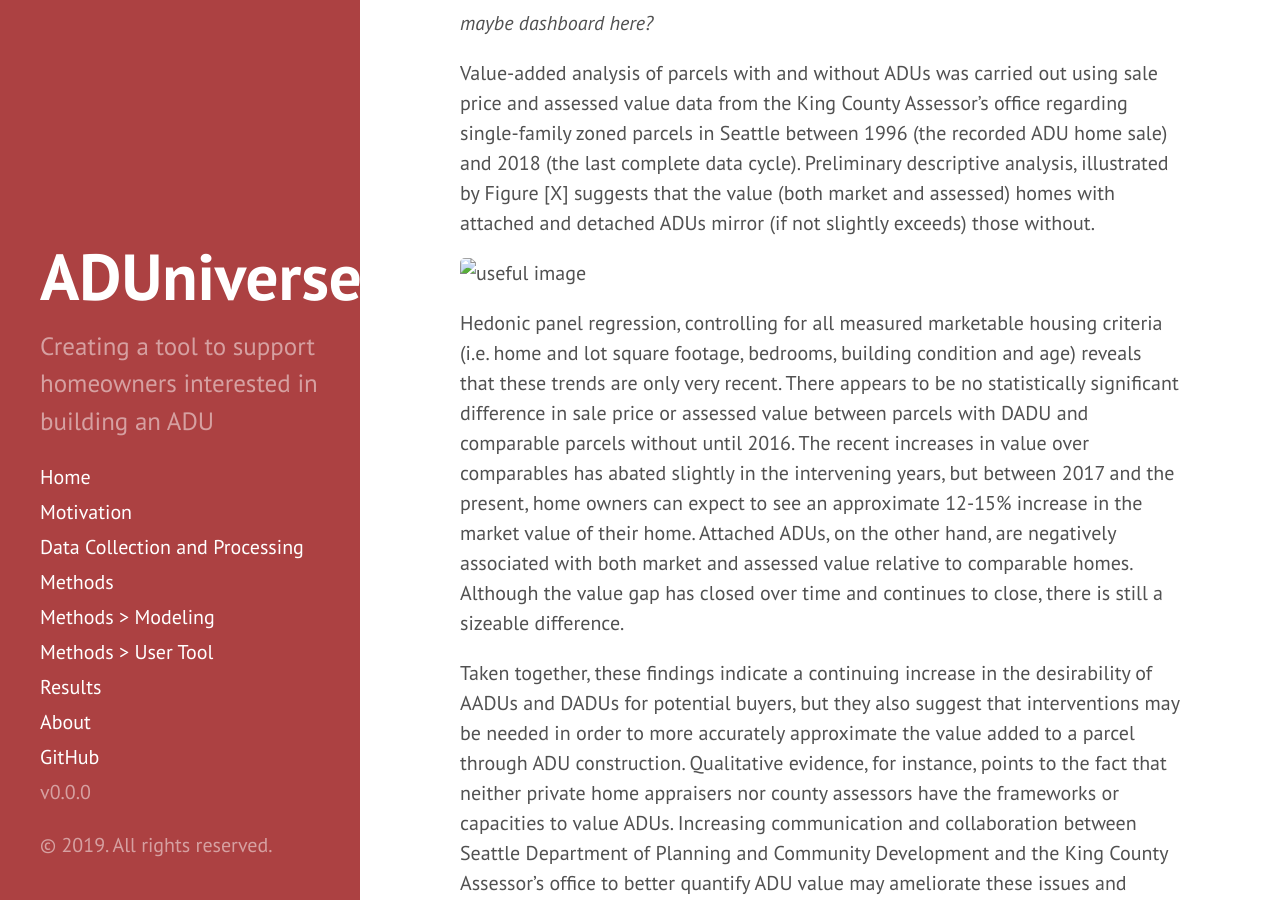
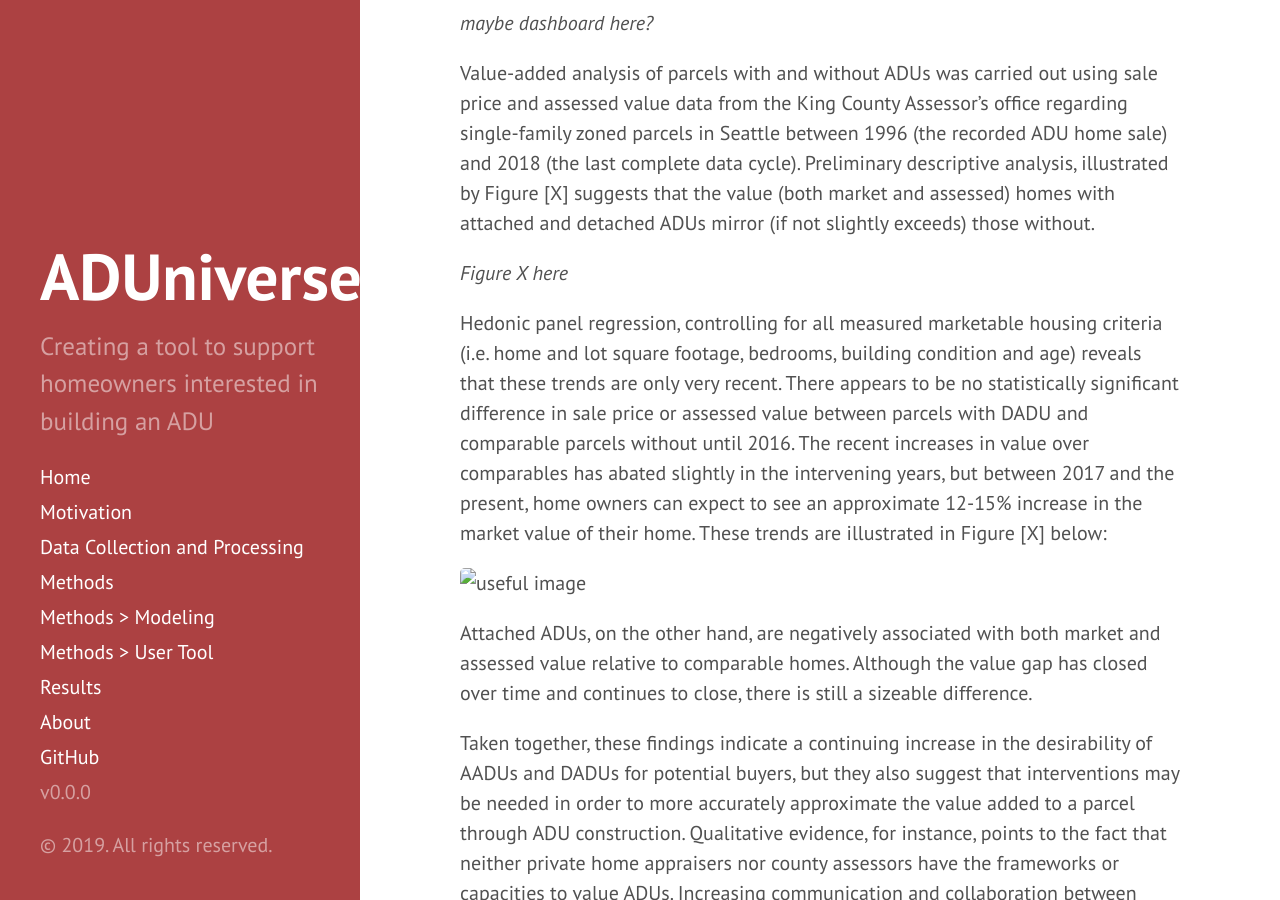
Before and after one commit to uwescience/ADUniverse, a Jekyll site: the page built from results.md, in a window 1280 px wide and 900 px high, scrolled down 552 px. Built offline with Jekyll 4.4.1, drawn with Linux system fonts in a browser that asks for light colours.

Commit message:
Update results.md

```diff
--- a/results.md
+++ b/results.md
@@ -14,9 +14,13 @@ _maybe dashboard here?_
 
 Value-added analysis of parcels with and without ADUs was carried out using sale price and assessed value data from the King County Assessor’s office regarding single-family zoned parcels in Seattle between 1996 (the recorded ADU home sale) and 2018 (the last complete data cycle).  Preliminary descriptive analysis, illustrated by Figure [X] suggests that the value (both market and assessed) homes with attached and detached ADUs mirror (if not slightly exceeds) those  without.
 
+_Figure X here_
+
+Hedonic panel regression, controlling for all measured marketable housing criteria (i.e. home and lot square footage, bedrooms, building condition and age) reveals that these trends are only very recent.  There appears to be no statistically significant difference in sale price or assessed value between parcels with DADU and comparable parcels without until 2016.  The recent increases in value over comparables has abated slightly in the intervening years, but between 2017 and the present, home owners can expect to see an approximate 12-15% increase in the market value of their home.  These trends are illustrated in Figure [X] below:
+
 ![useful image](chg_sp_time.png)
 
-Hedonic panel regression, controlling for all measured marketable housing criteria (i.e. home and lot square footage, bedrooms, building condition and age) reveals that these trends are only very recent.  There appears to be no statistically significant difference in sale price or assessed value between parcels with DADU and comparable parcels without until 2016.  The recent increases in value over comparables has abated slightly in the intervening years, but between 2017 and the present, home owners can expect to see an approximate 12-15% increase in the market value of their home.   Attached ADUs, on the other hand, are negatively associated with both market and assessed value relative to comparable homes.  Although the value gap has closed over time and continues to close, there is still a sizeable difference.
+Attached ADUs, on the other hand, are negatively associated with both market and assessed value relative to comparable homes.  Although the value gap has closed over time and continues to close, there is still a sizeable difference.
 
 Taken together, these findings indicate a continuing increase in the desirability of AADUs and DADUs for potential buyers, but they also suggest that interventions may be needed in order to more accurately approximate the value added to a parcel through ADU construction.  Qualitative evidence, for instance, points to the fact that neither private home appraisers nor county assessors have the frameworks or capacities to value ADUs.  Increasing communication and collaboration between Seattle Department of Planning and Community Development and the King County Assessor’s office to better quantify ADU value may ameliorate these issues and increase the profitability of ADU for the homeowners.
 
```
